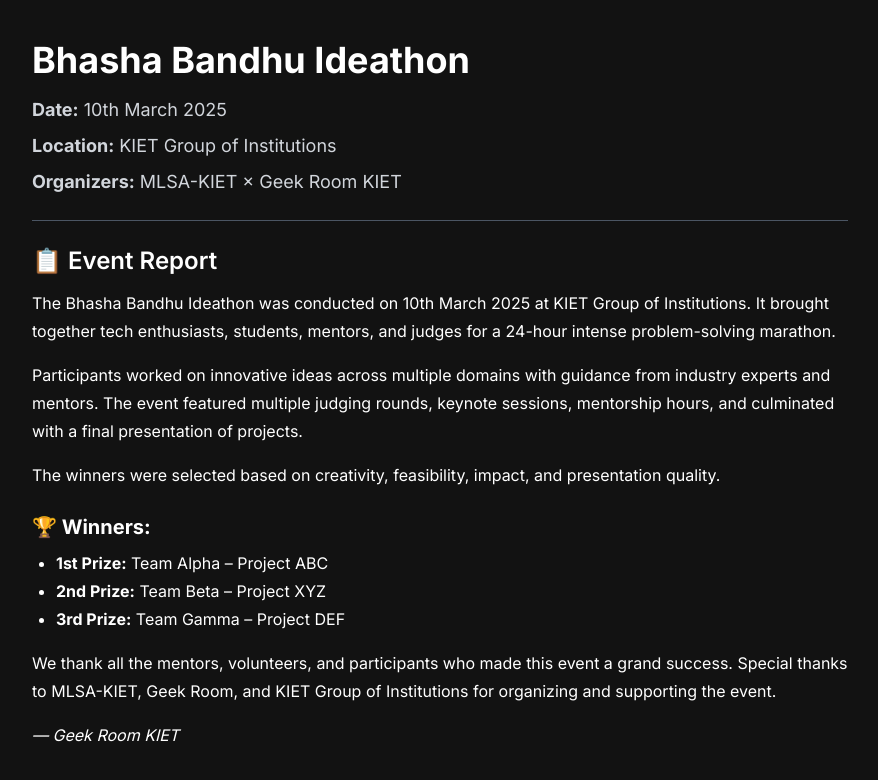
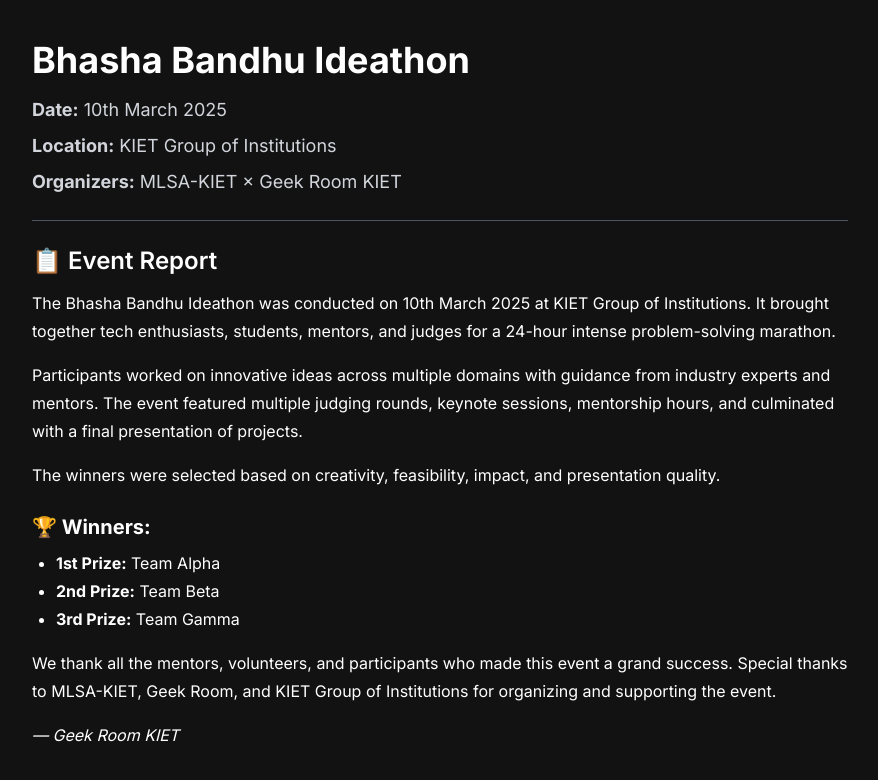
Before and after one commit to GEEK-ROOM-KIET/geekroom-kiet, a Next.js app: page /events/basha-bandhu in a window 1280 px wide. Shown: the top 780 px of the page, without its empty margins (200-1078 px from the left). Built offline with nearby package versions, Linux system fonts and the light colour scheme.

Commit message:
Add deatils to past event

```diff
--- a/src/app/events/basha-bandhu/page.tsx
+++ b/src/app/events/basha-bandhu/page.tsx
@@ -27,9 +27,9 @@
 
       <h3 className="text-xl font-bold mt-6 mb-2">🏆 Winners:</h3>
       <ul className="list-disc pl-6 mb-4">
-        <li><strong>1st Prize:</strong> Team Alpha – Project ABC</li>
-        <li><strong>2nd Prize:</strong> Team Beta – Project XYZ</li>
-        <li><strong>3rd Prize:</strong> Team Gamma – Project DEF</li>
+        <li><strong>1st Prize:</strong> Team Alpha </li>
+        <li><strong>2nd Prize:</strong> Team Beta </li>
+        <li><strong>3rd Prize:</strong> Team Gamma </li>
       </ul>
 
       <p className="mb-4">
```
